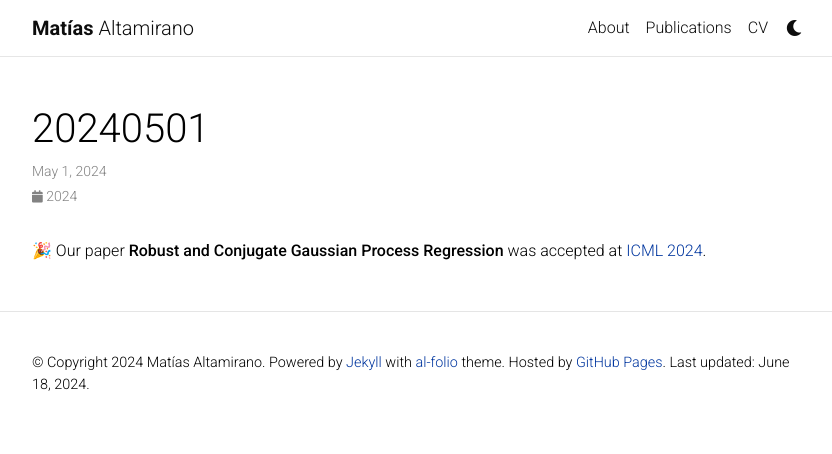
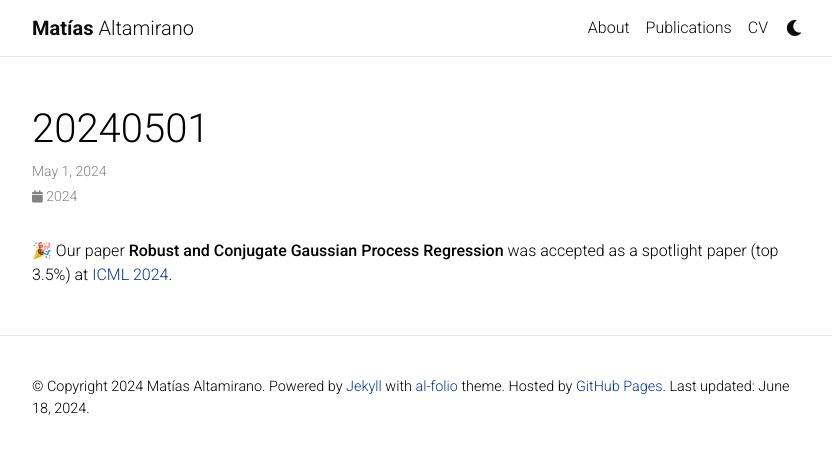
Before and after one commit to maltamiranomontero/maltamiranomontero.github.io, a Jekyll site: the page built from _news/20240501.md, in a window 1280 px wide. Shown: the top 454 px of the page, without its empty margins (223-1055 px from the left). Built offline with Jekyll 4.4.1, drawn with Linux system fonts in a browser that asks for light colours; comment, search, counter and statistics services are not loaded; a style sheet for code colours, icons or effects is not loaded.

Commit message:
update news

```diff
--- a/_news/20240501.md
+++ b/_news/20240501.md
@@ -5,4 +5,4 @@ inline: true
 related_posts: false
 ---
 
-🎉 Our paper [**Robust and Conjugate Gaussian Process Regression**](https://arxiv.org/abs/2311.00463) was accepted at [ICML 2024](https://icml.cc/Conferences/2024).
+🎉 Our paper [**Robust and Conjugate Gaussian Process Regression**](https://arxiv.org/abs/2311.00463) was accepted as a spotlight paper (top 3.5%) at [ICML 2024](https://icml.cc/Conferences/2024).
```
